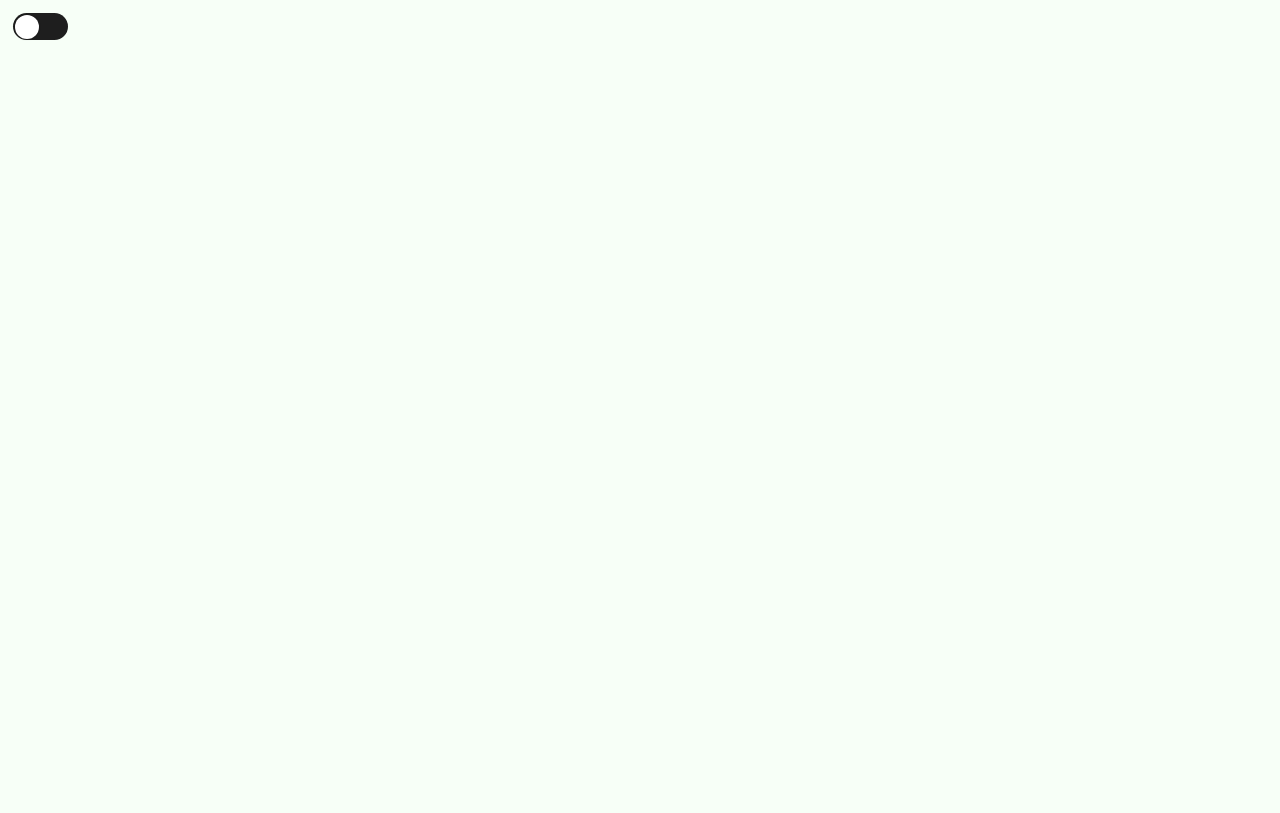
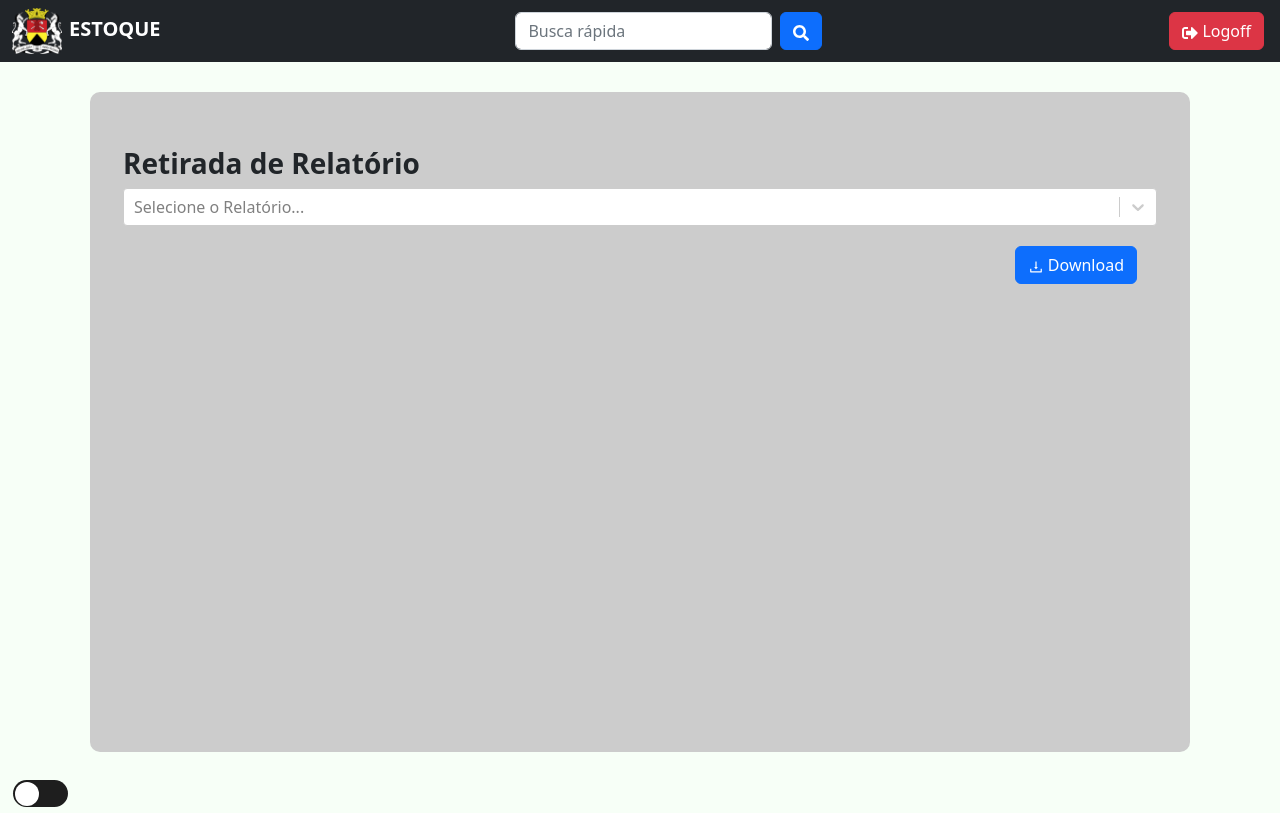
Before and after one commit to joao-pedro01/projetoGx, a React (Create React App) app in the folder front-end/: page /Relatorio in a window 1280 px wide. Before the commit this address had no page. Built offline with nearby package versions, Linux system fonts and the light colour scheme.

Commit message:
Comentarios, mudança nas rotas

```diff
--- a/front-end/src/App.js
+++ b/front-end/src/App.js
@@ -1,6 +1,6 @@
 import React, { useState, useEffect } from 'react';
 import styled, { ThemeProvider } from "styled-components";
-import { lightTheme, darkTheme, GlobalStyle } from './thema/theme.js';
+import { lightTheme, darkTheme, GlobalStyle } from './thema/theme.js'; //import dos Themas
 import Login from './pages/login/indexLogin';
 import MainPage from './pages/listaPecas/indexLista';
 import Header from './pages/header/indexHeader';
@@ -10,6 +10,8 @@ import CadastroP from './pages/cadastroPecas/indexCadastroP';
 import CadastroA from './pages/cadastroAtributos/indexCadastroA';
 import CadastroC from './pages/cadastroCategorias/indexCadastroC';
 import CadastroE from './pages/cadastroEquipamentos/indexCadastroE';
+import Relatorio from './pages/relatorio/indexRelatorio.jsx';
+import Retirada from './pages/retirada/indexRetirada.jsx';
 import './thema/themeInput.css';
 
 
@@ -23,6 +25,7 @@ import {
 
 const StyledApp = styled.div``;
 
+/*Sistema para salvar a troca do thema*/
 const useLocalState = (key, defaultValue) => {
   const [value, setValue] = useState(() => {const storedValue = localStorage.getItem(key); return storedValue === null ? defaultValue : JSON.parse(storedValue);})
 
@@ -36,7 +39,7 @@ const useLocalState = (key, defaultValue) => {
 };
 
 const App = () => {
-  const [theme, setTheme] = useLocalState("theme", "light");
+  const [theme, setTheme] = useLocalState("theme", "light"); /*Var da troca do thema*/
   return (
     <ThemeProvider theme={theme === 'light' ? lightTheme : darkTheme}>
     <GlobalStyle />
@@ -52,10 +55,12 @@ const App = () => {
               <Route exact path="/cadastro/atributos" element={<CadastroA/>}/>
               <Route exact path="/cadastro/categoria" element={<CadastroC/>}/>
               <Route exact path="/cadastro/equipamentos" element={<CadastroE/>}/>
+              <Route exact path="/Relatorio" element={<Relatorio/>}/>
+              <Route exact path="/Retirada" element={<Retirada/>}/>
             </Routes>
           </Router>
       </div>
-      <div className='ee'>
+      <div className='ee'> {/*Checkbox para trocar o Thema*/}
         <input className="react-switch-checkbox" id={`react-switch-new`} type="checkbox" onChange={() => setTheme((cur) => (cur === "light" ? "dark" : "light"))}/>
         <label className="react-switch-label" htmlFor={`react-switch-new`}>
           <span className={`react-switch-button`} />
--- a/front-end/src/pages/menus/indexMenus.jsx
+++ b/front-end/src/pages/menus/indexMenus.jsx
@@ -1,18 +1,18 @@
 import React from 'react';
-import Button from 'react-bootstrap/Button'
-import HeaderPMS from '../header/indexHeader'
+import Button from 'react-bootstrap/Button' //import Button do Bootstrap
+import HeaderPMS from '../header/indexHeader' //import Header
 import './stylesMenus.css'  //import estilizacao css
-import { AiOutlineArrowUp, AiOutlineArrowDown, AiOutlineAudit, AiOutlineBars } from "react-icons/ai";
+import { AiOutlineArrowUp, AiOutlineArrowDown, AiOutlineAudit, AiOutlineBars } from "react-icons/ai"; //import dos Icons
 
 const Menus = () => {
     return (
         <div className='MenuContainer'>
                 <HeaderPMS/>
-            <div className='top'>
+            <div className='top'>{/*Buttons da parte de cima, Cadastrar e Retirar*/}
                 <span className="top"><a className='buttonOne' href='/menucadastro'><div className='text-button'><AiOutlineArrowUp /> <b>Cadastrar</b></div></a></span>
-                <a className='buttonTwo' href='/remover'><div className='text-button'><AiOutlineArrowDown/> <b>Retirar</b></div></a>
+                <a className='buttonTwo' href='/Retirada'><div className='text-button'><AiOutlineArrowDown/> <b>Retirar</b></div></a>
             </div>
-            <div className='down'>
+            <div className='down'>{/*Buttons da parte de baixo, Listar P. e Relatório*/}
                 <a className='buttonThree' href='/pecas'><div className='text-button'><AiOutlineBars /> <b>Listar P.</b></div></a>
                 <a className='buttonFour' href='/relatorio'><div className='text-button'><AiOutlineAudit /> <b>Relatórios</b></div></a>
             </div>
--- a/front-end/src/pages/relatorio/indexRelatorio.jsx
+++ b/front-end/src/pages/relatorio/indexRelatorio.jsx
@@ -0,0 +1,22 @@
+import React, { useState } from 'react';
+import Header from "../header/indexHeader"; //import do Header
+import AsyncSelect from 'react-select/async';
+import { AiOutlineDownload } from "react-icons/ai"; //import dos Icons
+import Button from 'react-bootstrap/Button'; //import Button do Bootstrap
+
+const Relatorio = () => {
+    return (
+        <div>
+            <Header />
+            <div className='container'>
+                <div className='boxCAD'>
+                <h3><b>Retirada de Relatório</b></h3>
+                <AsyncSelect cacheOptions defaultOptions value={''} getOptionLabel={e => e.atributo} loadOptions={''} placeholder="Selecione o Relatório..." min="4" max="8" />
+                <Button className= "botaoCadastro" variant="primary" href=""><AiOutlineDownload /> Download</Button>
+                </div>
+            </div>
+       </div>
+    )
+}
+
+export default Relatorio;
--- a/front-end/src/pages/retirada/indexRetirada.jsx
+++ b/front-end/src/pages/retirada/indexRetirada.jsx
@@ -0,0 +1,12 @@
+import React, { useState } from 'react';
+import Header from "../header/indexHeader"; //import do Header
+
+const Retirada = () => {
+    return (
+        <div>
+            <Header />
+       </div>
+    )
+}
+
+export default Retirada;
--- a/front-end/src/thema/theme.js
+++ b/front-end/src/thema/theme.js
@@ -1,4 +1,4 @@
-import {createGlobalStyle, withTheme} from 'styled-components';
+import {createGlobalStyle, withTheme} from 'styled-components'; //Import da Biblioteca 'styled-components'
 
 /*Variavei LightMode*/
 export const lightTheme = {
@@ -28,12 +28,7 @@ export const darkTheme = {
     borderbuttonmenutop: "#1E1E1E solid 4px",
 };
 
-/*
-#686466
-#7B6AA0
-*/
-
-/*Style Global*/
+/*Export do 'Style Global'*/
 export const GlobalStyle = createGlobalStyle`
     .react-switch-label .react-switch-button{
         background-color: ${props => props.theme.labelinputball};
@@ -47,6 +42,9 @@ export const GlobalStyle = createGlobalStyle`
     }
     .box{
         border: ${props => props.theme.borderboxcad};
+    }
+    .boxCAD h3{
+        color: ${props => props.theme.color};
     }
 
     .tabletest th{
@@ -119,3 +117,8 @@ export const GlobalStyle = createGlobalStyle`
     }
 
 `
+
+/*
+#686466
+#7B6AA0
+*/
```
